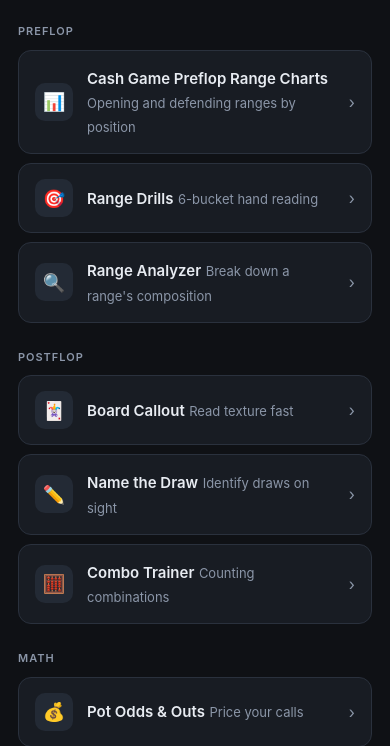
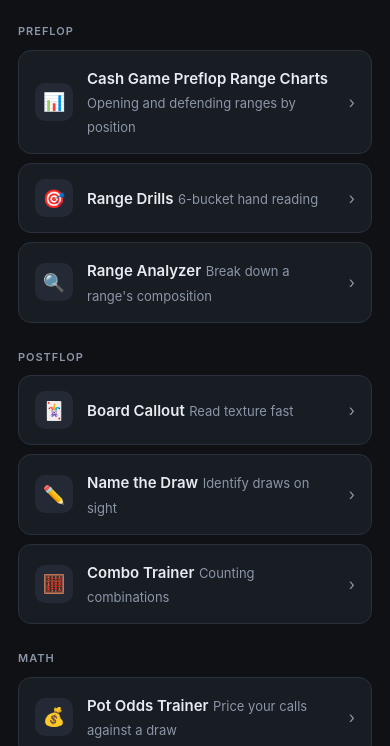
Before and after one commit to johnjrodriguez01/poker-tools, a plain HTML site: page index.html in a window 390 px wide. Shown: the part 95-841 px from the top of the page. Drawn offline with Linux system fonts and the light colour scheme.

Commit message:
Landing page: index of all trainers, mobile-optimized

```diff
--- a/index.html
+++ b/index.html
@@ -109,10 +109,10 @@
   <span class="chev">›</span></a>
 
 <div class="group">Math</div>
-<a class="tool" href="pot-odds-and-outs-trainer.html">
+<a class="tool" href="pot-odds-trainer.html">
   <span class="ico">💰</span>
-  <span class="txt"><span class="name">Pot Odds &amp; Outs</span>
-  <span class="desc">Price your calls</span></span>
+  <span class="txt"><span class="name">Pot Odds Trainer</span>
+  <span class="desc">Price your calls against a draw</span></span>
   <span class="chev">›</span></a>
 <a class="tool" href="spr-trainer.html">
   <span class="ico">📐</span>
```
